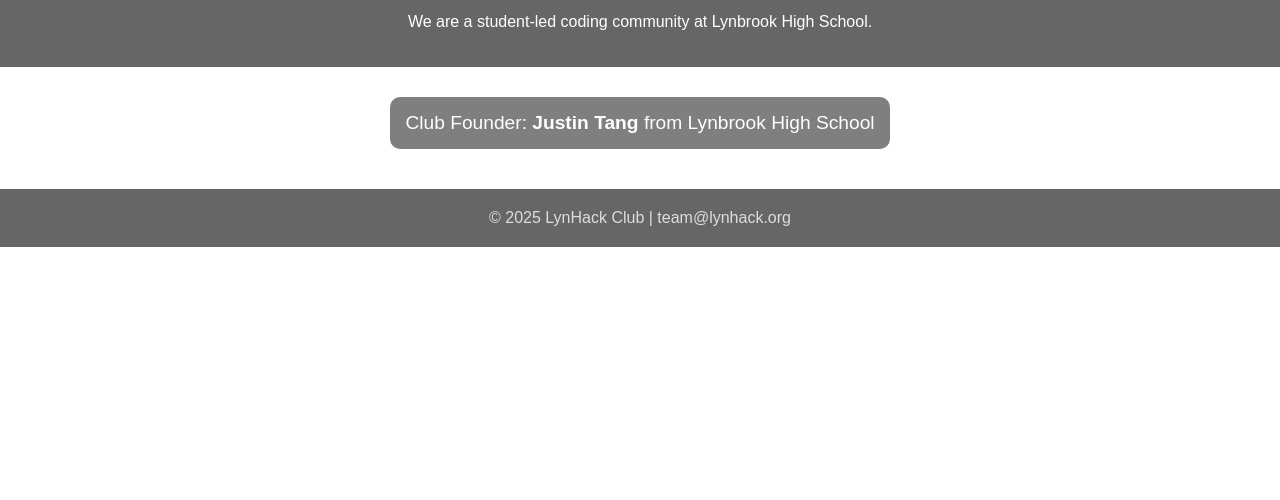
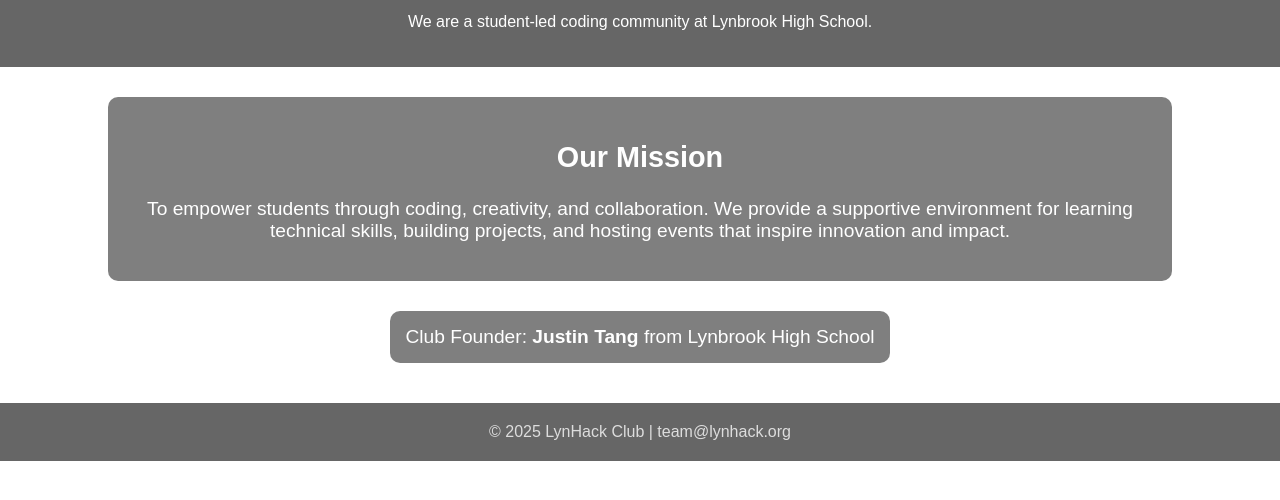
Before and after one commit to jtang5873/Lynhack, a plain HTML site: page index.html in a window 1280 px wide. Shown: the part 78-578 px from the top of the page. Drawn offline with Linux system fonts and the light colour scheme.

Commit message:
Add files via upload

```diff
--- a/index.html
+++ b/index.html
@@ -22,6 +22,16 @@
     h1 {
       font-size: 3em;
       margin: 0;
+    }
+
+    .mission {
+      background-color: rgba(0, 0, 0, 0.5);
+      margin: 30px auto;
+      padding: 20px;
+      width: 80%;
+      border-radius: 10px;
+      text-align: center;
+      font-size: 1.2em;
     }
 
     .founder {
@@ -51,6 +61,13 @@
     <p>We are a student-led coding community at Lynbrook High School.</p>
   </header>
 
+  <div class="mission">
+    <h2>Our Mission</h2>
+    <p>
+      To empower students through coding, creativity, and collaboration. We provide a supportive environment for learning technical skills, building projects, and hosting events that inspire innovation and impact.
+    </p>
+  </div>
+
   <div class="founder">
     Club Founder: <strong>Justin Tang</strong> from Lynbrook High School
   </div>
```
